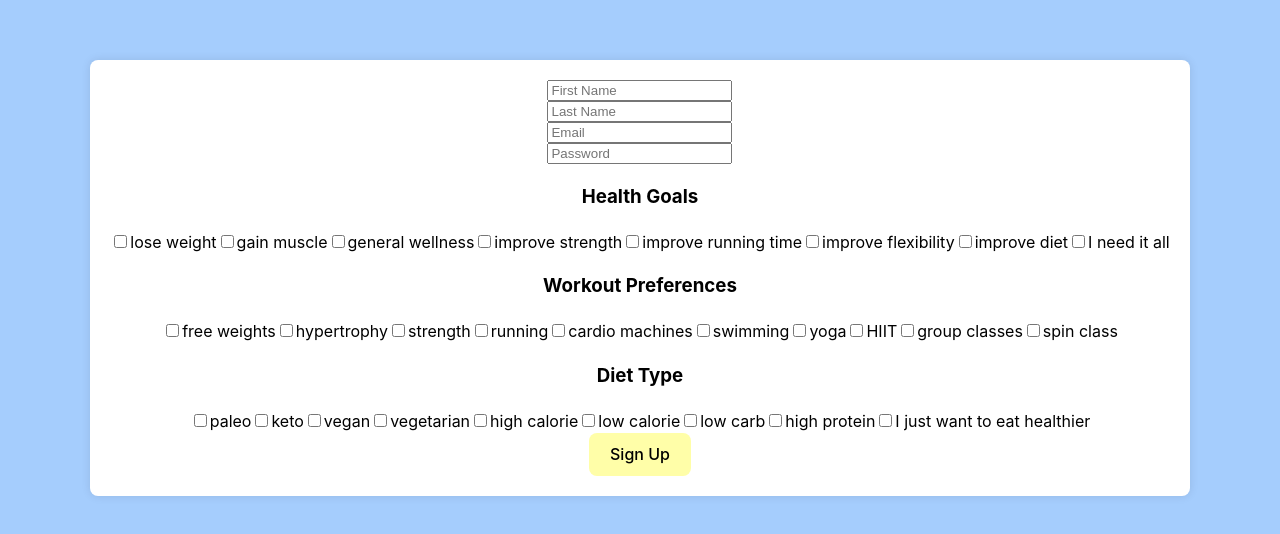
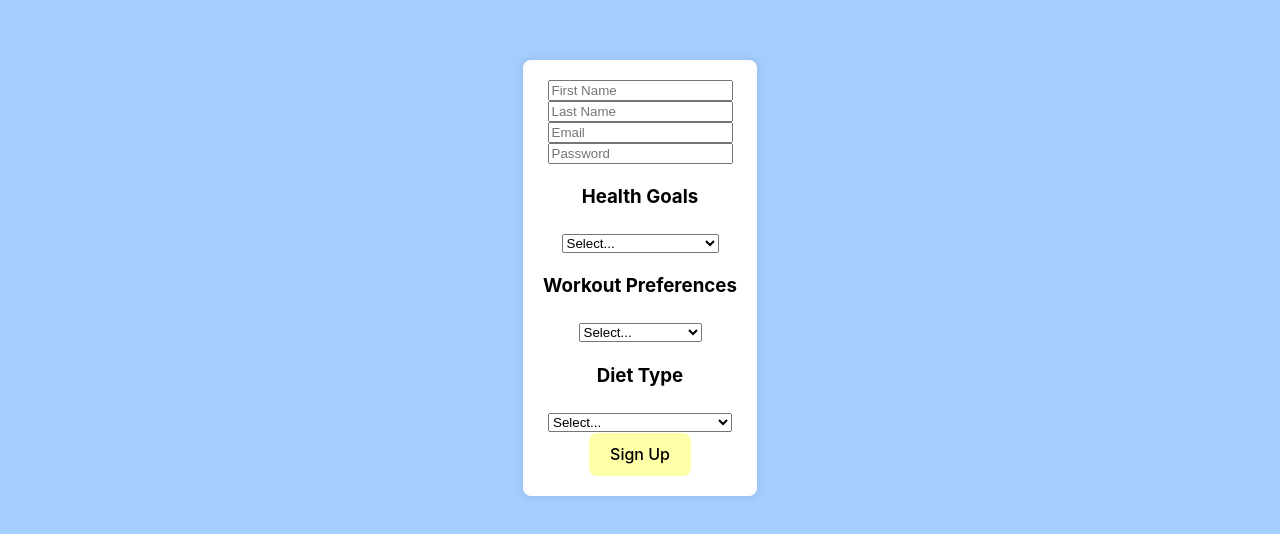
Before and after one commit to tyleryannes94/workout-buddy, a React (Vite) app in the folder frontend/: page /signup in a window 1280 px wide. Shown: the part 112-646 px from the top of the page. Built offline with nearby package versions, Linux system fonts and the light colour scheme.

Commit message:
changed checkboxes and its logic into drop down menus. sign in process seems to work but needs testing

```diff
--- a/frontend/src/components/SignUpForm.jsx
+++ b/frontend/src/components/SignUpForm.jsx
@@ -8,9 +8,13 @@ function SignupForm() {
     lastName: '',
     email: '',
     password: '',
-    healthGoals: [],
-    workoutPreferences: [],
-    dietType: [],
+    // change from arrays to strings
+    // healthGoals: [],
+    // workoutPreferences: [],
+    // dietType: [],
+    healthGoals: '',
+    workoutPreferences: '',
+    dietType: '',
   });
 
   const navigate = useNavigate();
@@ -22,21 +26,21 @@ function SignupForm() {
       [name]: value,
     }));
   };
-
-  const handleCheckboxChange = (event) => {
-    const { name, value, checked } = event.target;
-    if (checked) {
-      setFormData((prevFormData) => ({
-        ...prevFormData,
-        [name]: [...prevFormData[name], value],
-      }));
-    } else {
-      setFormData((prevFormData) => ({
-        ...prevFormData,
-        [name]: prevFormData[name].filter((item) => item !== value),
-      }));
-    }
-  };
+  // got rid of this callback fx
+  // const handleCheckboxChange = (event) => {
+  //   const { name, value, checked } = event.target;
+  //   if (checked) {
+  //     setFormData((prevFormData) => ({
+  //       ...prevFormData,
+  //       [name]: [...prevFormData[name], value],
+  //     }));
+  //   } else {
+  //     setFormData((prevFormData) => ({
+  //       ...prevFormData,
+  //       [name]: prevFormData[name].filter((item) => item !== value),
+  //     }));
+  //   }
+  // };
 
   const handleSubmit = async (event) => {
     event.preventDefault();
@@ -75,22 +79,22 @@ function SignupForm() {
       alert('Signup failed: ' + error.message);
     }
   };
-
-  const renderCheckboxes = (category, options) => {
-    return options.map((option) => (
-      <label key={option}>
-        <input
-          type="checkbox"
-          name={category}
-          value={option}
-          checked={formData[category].includes(option)}
-          onChange={handleCheckboxChange}
-        />
-        {option}
-      </label>
-    ));
-  };
-
+  // got rid of this callback fx
+  // const renderCheckboxes = (category, options) => {
+  //   return options.map((option) => (
+  //     <label key={option}>
+  //       <input
+  //         type="checkbox"
+  //         name={category}
+  //         value={option}
+  //         checked={formData[category].includes(option)}
+  //         onChange={handleCheckboxChange}
+  //       />
+  //       {option}
+  //     </label>
+  //   ));
+  // };
+    // changed structure from checkboxes to drop down menus
   return (
         <form id="signupForm" onSubmit={handleSubmit}>
           <input type="text" name="firstName" value={formData.firstName} onChange={handleChange} placeholder="First Name" />
@@ -99,15 +103,48 @@ function SignupForm() {
       <input type="password" name="password" value={formData.password} onChange={handleChange} placeholder="Password" />
       <div>
         <h3>Health Goals</h3>
-            {renderCheckboxes('healthGoals', ['lose weight', 'gain muscle', 'general wellness', 'improve strength', 'improve running time', 'improve flexibility', 'improve diet', 'I need it all'])}
+        <select name="healthGoals" value={formData.healthGoals} onChange={handleChange}>
+          <option value="">Select...</option>
+          <option value="lose weight">Lose Weight</option>
+          <option value="gain muscle">Gain Muscle</option>
+          <option value="general wellness">General Wellness</option>
+          <option value="improve strength">Improve Strength</option>
+          <option value="improve running time">Improve Running Time</option>
+          <option value="improve flexibility">Improve Flexibility</option>
+          <option value="improve diet">Improve Diet</option>
+          <option value="I need it all">I Need It All</option>
+        </select>
       </div>
       <div>
         <h3>Workout Preferences</h3>
-            {renderCheckboxes('workoutPreferences', ['free weights', 'hypertrophy', 'strength', 'running', 'cardio machines', 'swimming', 'yoga', 'HIIT', 'group classes', 'spin class'])}
+        <select name="workoutPreferences" value={formData.workoutPreferences} onChange={handleChange}>
+          <option value="">Select...</option>
+          <option value="free weights">Free Weights</option>
+          <option value="hypertrophy">Hypertrophy</option>
+          <option value="strength">Strength</option>
+          <option value="running">Running</option>
+          <option value="cardio machines">Cardio Machines</option>
+          <option value="swimming">Swimming</option>
+          <option value="yoga">Yoga</option>
+          <option value="HIIT">HIIT</option>
+          <option value="group classes">Group Classes</option>
+          <option value="spin class">Spin Class</option>
+        </select>
       </div>
       <div>
         <h3>Diet Type</h3>
-            {renderCheckboxes('dietType', ['paleo', 'keto', 'vegan', 'vegetarian', 'high calorie', 'low calorie', 'low carb', 'high protein', 'I just want to eat healthier'])}
+        <select name="dietType" value={formData.dietType} onChange={handleChange}>
+          <option value="">Select...</option>
+          <option value="paleo">Paleo</option>
+          <option value="keto">Keto</option>
+          <option value="vegan">Vegan</option>
+          <option value="vegetarian">Vegetarian</option>
+          <option value="high calorie">High Calorie</option>
+          <option value="low calorie">Low Calorie</option>
+          <option value="low carb">Low Carb</option>
+          <option value="high protein">High Protein</option>
+          <option value="I just want to eat healthier">I Just Want to Eat Healthier</option>
+        </select>
       </div>
           <button type="submit">Sign Up</button>
         </form>
```
Lines whose indentation alone changed are shown as unchanged.
